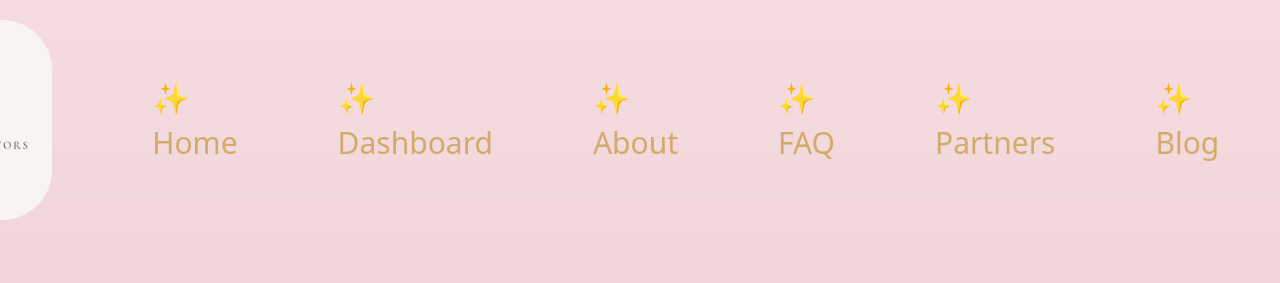
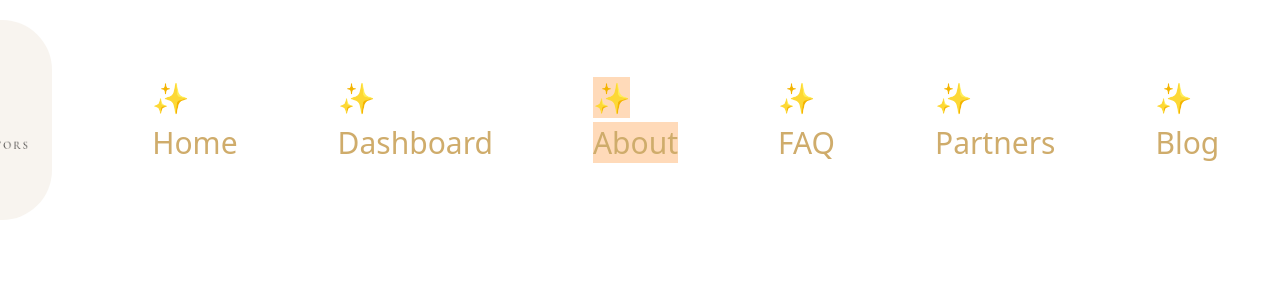
Before and after one commit to Diyali21/Promise-Protectors, a Flask app: page /about/ in a window 1280 px wide; the page is wider, and only the part inside the window is pictured. Shown: the top 283 px of that part. Run offline with Flask 3, Linux system fonts and the light colour scheme.

Commit message:
nav highlighted when on page

```diff
--- a/routes/about_bp.py
+++ b/routes/about_bp.py
@@ -8,6 +8,4 @@ about_bp = Blueprint("about_bp", __name__)
 
 @about_bp.get("/")
 def about_bp_page():
-    return render_template(
-        "about.html",
-    )
+    return render_template("about.html", active_page="about")
--- a/routes/contact_us_bp.py
+++ b/routes/contact_us_bp.py
@@ -8,6 +8,4 @@ contact_us_bp = Blueprint("contact_us_bp", __name__)
 
 @contact_us_bp.get("/")
 def contact_us_bp_page():
-    return render_template(
-        "contact-us.html",
-    )
+    return render_template("contact-us.html", active_page="contact-us")
--- a/routes/dashboard_bp.py
+++ b/routes/dashboard_bp.py
@@ -8,6 +8,4 @@ dashboard_bp = Blueprint("dashboard_bp", __name__)
 
 @dashboard_bp.get("/")
 def dashboard_bp_page():
-    return render_template(
-        "dashboard.html",
-    )
+    return render_template("dashboard.html", active_page="dashboard")
--- a/routes/faq_bp.py
+++ b/routes/faq_bp.py
@@ -8,6 +8,4 @@ faq_bp = Blueprint("faq_bp", __name__)
 
 @faq_bp.get("/")
 def sample_bp_page():
-    return render_template(
-        "faq.html",
-    )
+    return render_template("faq.html", active_page="faq")
--- a/routes/main_bp.py
+++ b/routes/main_bp.py
@@ -9,4 +9,4 @@ main_bp = Blueprint("main_bp", __name__)
 #  API / Endpoint
 @main_bp.get("/")
 def hello_world():
-    return render_template("home.html")
+    return render_template("home.html", active_page="home")
--- a/routes/venue_details_bp.py
+++ b/routes/venue_details_bp.py
@@ -8,6 +8,4 @@ venue_details_bp = Blueprint("venue_details_bp", __name__)
 
 @venue_details_bp.get("/")
 def venue_details_bp_page():
-    return render_template(
-        "venue-details.html",
-    )
+    return render_template("venue-details.html")
--- a/static/css/base.css
+++ b/static/css/base.css
@@ -1,12 +1,4 @@
 body {
-  background: linear-gradient(
-    to top,
-    #e18aaa,
-    #e4a0b7,
-    #ecbdc4,
-    #efcfd4,
-    #f5dce0
-  );
 }
 .nav-link-container {
   display: flex;
@@ -29,9 +21,10 @@ body {
   height: 200px;
   border-radius: 50px;
 }
+
 a:hover {
   color: black;
 }
-a:active {
+nav ul li a.active {
   background-color: peachpuff;
 }
--- a/static/css/dashboard.css
+++ b/static/css/dashboard.css
@@ -3,7 +3,6 @@ body {
   min-height: 100vh;
   display: grid;
   place-content: center;
-  background-color: #f6f0ea;
 }
 .profile-pic {
   margin-top: 50px;
--- a/static/css/faq.css
+++ b/static/css/faq.css
@@ -3,6 +3,7 @@
   margin-bottom: 50px;
   border-bottom-style: solid;
   border-top-style: solid;
+  border-color: lavender;
   width: 710px;
   padding-top: 20px;
   padding-bottom: 20px;
--- a/static/css/home.css
+++ b/static/css/home.css
@@ -4,7 +4,6 @@ body {
   min-height: 100vh;
   display: grid;
   place-content: center;
-  background-color: #f6f0ea;
 }
 .venues {
   margin-top: 100px;
--- a/templates/base.html
+++ b/templates/base.html
@@ -25,17 +25,70 @@
               alt=""
             />
           </li>
-          <li class="spacing-words"><a href="/"> ✨ Home</a></li>
-          <li class="spacing-words"><a href="/dashboard"> ✨ Dashboard</a></li>
-          <li class="spacing-words"><a href="/about">✨ About</a></li>
-          <li class="spacing-words"><a href="/faq">✨ FAQ</a></li>
-          <li class="spacing-words"><a href="/partners">✨ Partners</a></li>
-          <li class="spacing-words"><a href="/blog">✨ Blog</a></li>
-          <li class="spacing-words"><a href="/contact-us">✨ Contact Us</a></li>
+          <li class="spacing-words">
+            <a href="/" class="{% if active_page == 'home' %}active{% endif %}">
+              ✨ Home</a
+            >
+          </li>
+          <li class="spacing-words">
+            <a
+              href="/dashboard"
+              class="{% if active_page == 'dashboard' %}active{% endif %}"
+            >
+              ✨ Dashboard</a
+            >
+          </li>
+          <li class="spacing-words">
+            <a
+              href="/about"
+              class="{% if active_page == 'about' %}active{% endif %}"
+              >✨ About</a
+            >
+          </li>
+          <li class="spacing-words">
+            <a
+              href="/faq"
+              class="{% if active_page == 'faq' %}active{% endif %}"
+              >✨ FAQ</a
+            >
+          </li>
+          <li class="spacing-words">
+            <a
+              href="/partners"
+              class="{% if active_page == 'partners' %}active{% endif %}"
+              >✨ Partners</a
+            >
+          </li>
+          <li class="spacing-words">
+            <a
+              href="/blog"
+              class="{% if active_page == 'blog' %}active{% endif %}"
+              >✨ Blog</a
+            >
+          </li>
+          <li class="spacing-words">
+            <a
+              href="/contact-us"
+              class="{% if active_page == 'contact-us' %}active{% endif %}"
+              >✨ Contact Us</a
+            >
+          </li>
         </ul>
       </nav>
     </header>
     {% block content %} {% endblock %}
+    <script>
+      document.addEventListener("DOMContentLoaded", function () {
+        const currentLocation = window.location.pathname.split("/").pop();
+        const navLinks = document.querySelectorAll("nav ul li a");
+
+        navLinks.forEach((link) => {
+          if (link.getAttribute("href") === currentLocation) {
+            link.classList.add("active");
+          }
+        });
+      });
+    </script>
     <script
       src="https://cdn.jsdelivr.net/npm/bootstrap@5.3.3/dist/js/bootstrap.bundle.min.js"
       integrity="sha384-YvpcrYf0tY3lHB60NNkmXc5s9fDVZLESaAA55NDzOxhy9GkcIdslK1eN7N6jIeHz"
@@ -43,5 +96,3 @@
     ></script>
   </body>
 </html>
-
-<!-- Template inheritance Base / Parent-->
```
